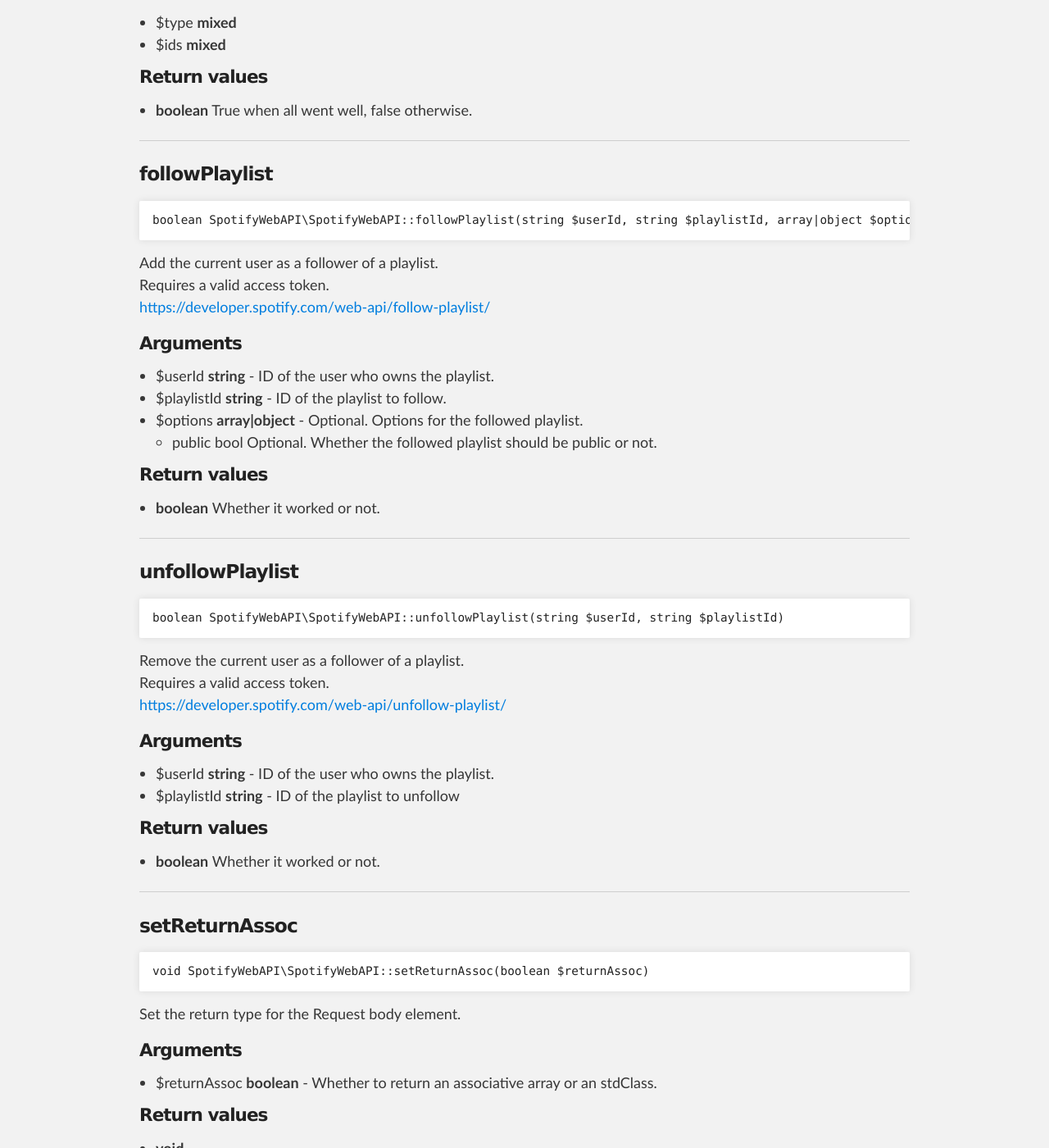
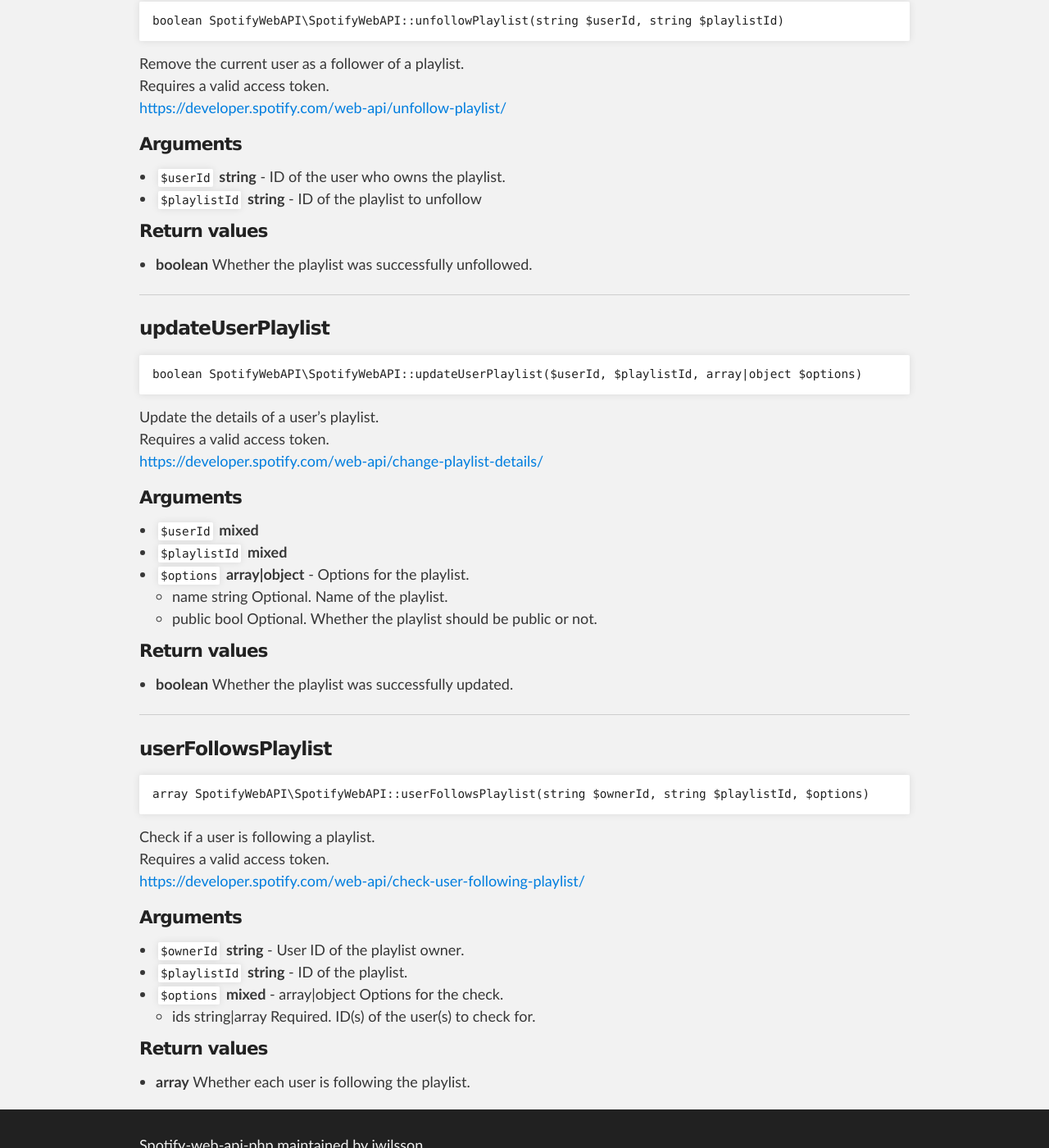
Before and after one commit to jwilsson/spotify-web-api-php, a Jekyll site: the page built from method-reference/spotifywebapi.md, in a window 1280 px wide and 1400 px high, scrolled down 17115 px. Shown: the whole window at 82% size. Built offline with Jekyll 4.4.1, drawn with Linux system fonts in a browser that asks for light colours; some of the changed text lies outside the part shown.

Commit message:
Mark method arguments better

```diff
--- a/method-reference/spotifywebapi.md
+++ b/method-reference/spotifywebapi.md
@@ -12,7 +12,7 @@ Constructor<br>
 Set up Request object.
 
 #### Arguments
-* $request **\SpotifyWebAPI\Request** - Optional. The Request object to use.
+* `$request` **\SpotifyWebAPI\Request** - Optional. The Request object to use.
 
 
 #### Return values
@@ -29,7 +29,7 @@ Requires a valid access token.<br>
 [https://developer.spotify.com/web-api/save-tracks-user/](https://developer.spotify.com/web-api/save-tracks-user/)
 
 #### Arguments
-* $tracks **string\|array** - ID(s) of the track(s) to add.
+* `$tracks` **string\|array** - ID(s) of the track(s) to add.
 
 
 #### Return values
@@ -46,10 +46,10 @@ Requires a valid access token.<br>
 [https://developer.spotify.com/web-api/add-tracks-to-playlist/](https://developer.spotify.com/web-api/add-tracks-to-playlist/)
 
 #### Arguments
-* $userId **string** - ID of the user who owns the playlist.
-* $playlistId **string** - ID of the playlist to add tracks to.
-* $tracks **string\|array** - ID(s) of the track(s) to add.
-* $options **array\|object** - Optional. Options for the new tracks.
+* `$userId` **string** - ID of the user who owns the playlist.
+* `$playlistId` **string** - ID of the playlist to add tracks to.
+* `$tracks` **string\|array** - ID(s) of the track(s) to add.
+* `$options` **array\|object** - Optional. Options for the new tracks.
     * int position Optional. Zero-based position of where in the playlist to add the tracks. Tracks will be appened if omitted or false.
 
 
@@ -61,15 +61,15 @@ Requires a valid access token.<br>
 
 ### createUserPlaylist
 
-    array|object SpotifyWebAPI\SpotifyWebAPI::createUserPlaylist(string $userId, array|object $data)
+    array|object SpotifyWebAPI\SpotifyWebAPI::createUserPlaylist(string $userId, array|object $options)
 
 Create a new playlist for a user.<br>
 Requires a valid access token.<br>
 [https://developer.spotify.com/web-api/create-playlist/](https://developer.spotify.com/web-api/create-playlist/)
 
 #### Arguments
-* $userId **string** - ID of the user to create the playlist for.
-* $data **array\|object** - Data for the new playlist.
+* `$userId` **string** - ID of the user to create the playlist for.
+* `$options` **array\|object** - Options for the new playlist.
     * name string Required. Name of the playlist.
     * public bool Optional. Whether the playlist should be public or not.
 
@@ -77,6 +77,24 @@ Requires a valid access token.<br>
 
 #### Return values
 * **array\|object** The new playlist. Type is controlled by SpotifyWebAPI::setReturnAssoc().
+
+
+
+### currentUserFollows
+
+    array SpotifyWebAPI\SpotifyWebAPI::currentUserFollows($type, $ids)
+
+Check to see if the current user is following one or more artists or other Spotify users.<br>
+Requires a valid access token.<br>
+[https://developer.spotify.com/web-api/check-current-user-follows/](https://developer.spotify.com/web-api/check-current-user-follows/)
+
+#### Arguments
+* `$type` **mixed**
+* `$ids` **mixed**
+
+
+#### Return values
+* **array** Whether each user or artist is followed.
 
 
 
@@ -89,7 +107,7 @@ Requires a valid access token.<br>
 [https://developer.spotify.com/web-api/remove-tracks-user/](https://developer.spotify.com/web-api/remove-tracks-user/)
 
 #### Arguments
-* $tracks **string\|array** - ID(s) of the track(s) to delete.
+* `$tracks` **string\|array** - ID(s) of the track(s) to delete.
 
 
 #### Return values
@@ -106,17 +124,56 @@ Requires a valid access token.<br>
 [https://developer.spotify.com/web-api/remove-tracks-playlist/](https://developer.spotify.com/web-api/remove-tracks-playlist/)
 
 #### Arguments
-* $userId **string** - ID of the user who owns the playlist.
-* $playlistId **string** - ID of the playlist to delete tracks from.
-* $tracks **array** - Array of arrays with tracks to delete and optional position in the playlist where the track is located.
+* `$userId` **string** - ID of the user who owns the playlist.
+* `$playlistId` **string** - ID of the playlist to delete tracks from.
+* `$tracks` **array** - Array of arrays with tracks to delete and optional position in the playlist where the track is located.
     * id string Required. Spotify track ID.
     * position array Optional. Position of the track in the playlist.
 
-* $snapshotId **string** - Optional. The playlist&#039;s snapshot ID.
+* `$snapshotId` **string** - Optional. The playlist&#039;s snapshot ID.
 
 
 #### Return values
-* **string\|boolean** A new snapshot ID or false if the tracks weren&#039;t deleted.
+* **string\|boolean** A new snapshot ID or false if the tracks weren&#039;t successfully deleted.
+
+
+
+### followArtistsOrUsers
+
+    boolean SpotifyWebAPI\SpotifyWebAPI::followArtistsOrUsers($type, $ids)
+
+Add the current user as a follower of one or more artists or other Spotify users.<br>
+Requires a valid access token.<br>
+[https://developer.spotify.com/web-api/follow-artists-users/](https://developer.spotify.com/web-api/follow-artists-users/)
+
+#### Arguments
+* `$type` **mixed**
+* `$ids` **mixed**
+
+
+#### Return values
+* **boolean** Whether the artist or user was successfully followed.
+
+
+
+### followPlaylist
+
+    boolean SpotifyWebAPI\SpotifyWebAPI::followPlaylist(string $userId, string $playlistId, array|object $options)
+
+Add the current user as a follower of a playlist.<br>
+Requires a valid access token.<br>
+[https://developer.spotify.com/web-api/follow-playlist/](https://developer.spotify.com/web-api/follow-playlist/)
+
+#### Arguments
+* `$userId` **string** - ID of the user who owns the playlist.
+* `$playlistId` **string** - ID of the playlist to follow.
+* `$options` **array\|object** - Optional. Options for the followed playlist.
+    * public bool Optional. Whether the followed playlist should be public or not.
+
+
+
+#### Return values
+* **boolean** Whether the playlist was successfully followed.
 
 
 
@@ -128,7 +185,7 @@ Get a album.<br>
 [https://developer.spotify.com/web-api/get-album/](https://developer.spotify.com/web-api/get-album/)
 
 #### Arguments
-* $albumId **string** - ID of the album.
+* `$albumId` **string** - ID of the album.
 
 
 #### Return values
@@ -144,7 +201,7 @@ Get multiple albums.<br>
 [https://developer.spotify.com/web-api/get-several-albums/](https://developer.spotify.com/web-api/get-several-albums/)
 
 #### Arguments
-* $albumIds **array** - IDs of the albums.
+* `$albumIds` **array** - IDs of the albums.
 
 
 #### Return values
@@ -160,8 +217,8 @@ Get a album's tracks.<br>
 [https://developer.spotify.com/web-api/get-several-albums/](https://developer.spotify.com/web-api/get-several-albums/)
 
 #### Arguments
-* $albumId **string** - ID of the album.
-* $options **array\|object** - Optional. Options for the tracks.
+* `$albumId` **string** - ID of the album.
+* `$options` **array\|object** - Optional. Options for the tracks.
     * int limit Optional. Limit the number of tracks.
     * int offset Optional. Number of tracks to skip.
 
@@ -180,7 +237,7 @@ Get an artist.<br>
 [https://developer.spotify.com/web-api/get-artist/](https://developer.spotify.com/web-api/get-artist/)
 
 #### Arguments
-* $artistId **string** - ID of the artist.
+* `$artistId` **string** - ID of the artist.
 
 
 #### Return values
@@ -196,7 +253,7 @@ Get multiple artists.<br>
 [https://developer.spotify.com/web-api/get-several-artists/](https://developer.spotify.com/web-api/get-several-artists/)
 
 #### Arguments
-* $artistIds **array** - IDs of the artists.
+* `$artistIds` **array** - IDs of the artists.
 
 
 #### Return values
@@ -212,7 +269,7 @@ Get an artist's related artists.<br>
 [https://developer.spotify.com/web-api/get-related-artists/](https://developer.spotify.com/web-api/get-related-artists/)
 
 #### Arguments
-* $artistId **string** - ID of the artist.
+* `$artistId` **string** - ID of the artist.
 
 
 #### Return values
@@ -228,9 +285,9 @@ Get an artist's albums.<br>
 [https://developer.spotify.com/web-api/get-artists-albums/](https://developer.spotify.com/web-api/get-artists-albums/)
 
 #### Arguments
-* $artistId **string** - ID of the artist.
-* $options **array\|object** - Optional. Options for the albums.
-    * array album_type Optional. Album types to return. If omitted, all album types will be returned.
+* `$artistId` **string** - ID of the artist.
+* `$options` **array\|object** - Optional. Options for the albums.
+    * string\|array album_type Optional. Album type(s) to return. If omitted, all album types will be returned.
     * string market Optional. A ISO 3166-1 alpha-2 country code. Limit the results to tracks that are playable in this market.
     * int limit Optional. Limit the number of albums.
     * int offset Optional. Number of albums to skip.
@@ -250,8 +307,8 @@ Get an artist's top tracks in a country.<br>
 [https://developer.spotify.com/web-api/get-artists-top-tracks/](https://developer.spotify.com/web-api/get-artists-top-tracks/)
 
 #### Arguments
-* $artistId **string** - ID of the artist.
-* $country **string** - An ISO 3166-1 alpha-2 country code specifying the country to get the top tracks for.
+* `$artistId` **string** - ID of the artist.
+* `$country` **string** - An ISO 3166-1 alpha-2 country code specifying the country to get the top tracks for.
 
 
 #### Return values
@@ -268,7 +325,7 @@ Requires a valid access token.<br>
 [https://developer.spotify.com/web-api/get-list-featured-playlists/](https://developer.spotify.com/web-api/get-list-featured-playlists/)
 
 #### Arguments
-* $options **array\|object** - Optional. Options for the playlists.
+* `$options` **array\|object** - Optional. Options for the playlists.
     * string locale Optional. An lowercase ISO 639 language code and an uppercase ISO 3166-1 alpha-2 country code. Separated by an underscore. Show playlists in this language.
     * string country Optional. An ISO 3166-1 alpha-2 country code. Show playlists from this country.
     * string timestamp Optional. A ISO 8601 timestamp. Show playlists relevant to this date and time.
@@ -309,14 +365,13 @@ Requires a valid access token.<br>
 
     array|object SpotifyWebAPI\SpotifyWebAPI::getCategory(string $categoryId, array|object $options)
 
-Get a Category.<br>
-Get a single category used to tag items in Spotify (on, for example, the Spotify player’s “Browse” tab).<br>
+Get a single category used to tag items in Spotify (on, for example, the Spotify player’s "Browse" tab).<br>
 Requires a valid access token.<br>
 [https://developer.spotify.com/web-api/get-category/](https://developer.spotify.com/web-api/get-category/)
 
 #### Arguments
-* $categoryId **string** - The Spotify ID for the category.
-* $options **array\|object** - Optional. Options for the category.
+* `$categoryId` **string** - The Spotify ID of the category.
+* `$options` **array\|object** - Optional. Options for the category.
     * string locale Optional. An lowercase ISO 639 language code and an uppercase ISO 3166-1 alpha-2 country code. Separated by an underscore. Show category in this language.
     * string country Optional. An ISO 3166-1 alpha-2 country code. Show category from this country.
 
@@ -331,14 +386,13 @@ Requires a valid access token.<br>
 
     array|object SpotifyWebAPI\SpotifyWebAPI::getCategoryPlaylists(string $categoryId, array|object $options)
 
-Get a Category’s Playlists.<br>
 Get a list of Spotify playlists tagged with a particular category.<br>
 Requires a valid access token.<br>
 [https://developer.spotify.com/web-api/get-categorys-playlists/](https://developer.spotify.com/web-api/get-categorys-playlists/)
 
 #### Arguments
-* $categoryId **string** - The Spotify ID for the category.
-* $options **array\|object** - Optional. Options for the category&#039;s playlists.
+* `$categoryId` **string** - The Spotify ID of the category.
+* `$options` **array\|object** - Optional. Options for the category&#039;s playlists.
     * string country Optional. An ISO 3166-1 alpha-2 country code. Show category playlists from this country.
     * int limit Optional. Limit the number of playlists.
     * int offset Optional. Number of playlists to skip.
@@ -359,7 +413,7 @@ Requires a valid access token.<br>
 [https://developer.spotify.com/web-api/get-list-new-releases/](https://developer.spotify.com/web-api/get-list-new-releases/)
 
 #### Arguments
-* $options **array\|object** - Optional. Options for the items.
+* `$options` **array\|object** - Optional. Options for the items.
     * string country Optional. An ISO 3166-1 alpha-2 country code. Show items relevant to this country.
     * int limit Optional. Limit the number of items.
     * int offset Optional. Number of items to skip.
@@ -380,7 +434,7 @@ Requires a valid access token.<br>
 [https://developer.spotify.com/web-api/get-users-saved-tracks/](https://developer.spotify.com/web-api/get-users-saved-tracks/)
 
 #### Arguments
-* $options **array\|object** - Optional. Options for the tracks.
+* `$options` **array\|object** - Optional. Options for the tracks.
     * int limit Optional. Limit the number of tracks.
     * int offset Optional. Number of tracks to skip.
 
@@ -411,7 +465,7 @@ Get a track.<br>
 [https://developer.spotify.com/web-api/get-track/](https://developer.spotify.com/web-api/get-track/)
 
 #### Arguments
-* $trackId **string** - ID of the track.
+* `$trackId` **string** - ID of the track.
 
 
 #### Return values
@@ -427,7 +481,7 @@ Get multiple tracks.<br>
 [https://developer.spotify.com/web-api/get-several-tracks/](https://developer.spotify.com/web-api/get-several-tracks/)
 
 #### Arguments
-* $trackIds **array** - IDs of the tracks.
+* `$trackIds` **array** - IDs of the tracks.
 
 
 #### Return values
@@ -443,7 +497,7 @@ Get a user.<br>
 [https://developer.spotify.com/web-api/get-users-profile/](https://developer.spotify.com/web-api/get-users-profile/)
 
 #### Arguments
-* $userId **string** - ID of the user.
+* `$userId` **string** - ID of the user.
 
 
 #### Return values
@@ -460,8 +514,8 @@ Requires a valid access token.<br>
 [https://developer.spotify.com/web-api/get-list-users-playlists/](https://developer.spotify.com/web-api/get-list-users-playlists/)
 
 #### Arguments
-* $userId **string** - ID of the user.
-* $options **array\|object** - Optional. Options for the tracks.
+* `$userId` **string** - ID of the user.
+* `$options` **array\|object** - Optional. Options for the tracks.
     * int limit Optional. Limit the number of tracks.
     * int offset Optional. Number of tracks to skip.
 
@@ -481,10 +535,10 @@ Requires a valid access token.<br>
 [https://developer.spotify.com/web-api/get-playlist/](https://developer.spotify.com/web-api/get-playlist/)
 
 #### Arguments
-* $userId **string** - ID of the user.
-* $playlistId **string** - ID of the playlist.
-* $options **array\|object** - Optional. Options for the playlist.
-    * array fields Optional. A list of fields to return. See Spotify docs for more info.
+* `$userId` **string** - ID of the user.
+* `$playlistId` **string** - ID of the playlist.
+* `$options` **array\|object** - Optional. Options for the playlist.
+    * string\|array fields Optional. A list of fields to return. See Spotify docs for more info.
 
 
 
@@ -502,10 +556,10 @@ Requires a valid access token.<br>
 [https://developer.spotify.com/web-api/get-playlists-tracks/](https://developer.spotify.com/web-api/get-playlists-tracks/)
 
 #### Arguments
-* $userId **string** - ID of the user.
-* $playlistId **string** - ID of the playlist.
-* $options **array\|object** - Optional. Options for the tracks.
-    * array fields Optional. A list of fields to return. See Spotify docs for more info.
+* `$userId` **string** - ID of the user.
+* `$playlistId` **string** - ID of the playlist.
+* `$options` **array\|object** - Optional. Options for the tracks.
+    * string\|array fields Optional. A list of fields to return. See Spotify docs for more info.
     * int limit Optional. Limit the number of tracks.
     * int offset Optional. Number of tracks to skip.
 
@@ -539,7 +593,7 @@ Requires a valid access token.<br>
 [https://developer.spotify.com/web-api/check-users-saved-tracks/](https://developer.spotify.com/web-api/check-users-saved-tracks/)
 
 #### Arguments
-* $tracks **string\|array** - ID(s) of the track(s) to check for.
+* `$tracks` **string\|array** - ID(s) of the track(s) to check for.
 
 
 #### Return values
@@ -556,9 +610,9 @@ Requires a valid access token.<br>
 [https://developer.spotify.com/web-api/reorder-playlists-tracks/](https://developer.spotify.com/web-api/reorder-playlists-tracks/)
 
 #### Arguments
-* $userId **string** - ID of the user.
-* $playlistId **string** - ID of the playlist.
-* $options **array\|object** - Options for the new .
+* `$userId` **string** - ID of the user.
+* `$playlistId` **string** - ID of the playlist.
+* `$options` **array\|object** - Options for the new .
     * int range_start Position of the first track to be reordered.
     * int range_length Optional. The amount of tracks to be reordered.
     * int insert_before Position where the tracks should be inserted.
@@ -567,7 +621,7 @@ Requires a valid access token.<br>
 
 
 #### Return values
-* **string\|boolean** A new snapshot ID or false if the tracks weren&#039;t reordered.
+* **string\|boolean** A new snapshot ID or false if the tracks weren&#039;t successfully reordered.
 
 
 
@@ -580,9 +634,9 @@ Requires a valid access token.<br>
 [https://developer.spotify.com/web-api/replace-playlists-tracks/](https://developer.spotify.com/web-api/replace-playlists-tracks/)
 
 #### Arguments
-* $userId **string** - ID of the user.
-* $playlistId **string** - ID of the playlist.
-* $tracks **string\|array** - ID(s) of the track(s) to add.
+* `$userId` **string** - ID of the user.
+* `$playlistId` **string** - ID of the playlist.
+* `$tracks` **string\|array** - ID(s) of the track(s) to add.
 
 
 #### Return values
@@ -599,9 +653,9 @@ Requires a valid access token if market=from_token is used.<br>
 [https://developer.spotify.com/web-api/search-item/](https://developer.spotify.com/web-api/search-item/)
 
 #### Arguments
-* $query **string** - The term to search for.
-* $type **string\|array** - The type of item to search for.
-* $options **array\|object** - Optional. Options for the search.
+* `$query` **string** - The term to search for.
+* `$type` **string\|array** - The type of item to search for.
+* `$options` **array\|object** - Optional. Options for the search.
     * string market Optional. A ISO 3166-1 alpha-2 country code. Limit the results to items that are playable in this market.
     * int limit Optional. Limit the number of items.
     * int offset Optional. Number of items to skip.
@@ -620,7 +674,7 @@ Requires a valid access token if market=from_token is used.<br>
 Set the access token to use.
 
 #### Arguments
-* $accessToken **string** - The access token.
+* `$accessToken` **string** - The access token.
 
 
 #### Return values
@@ -628,19 +682,70 @@ Set the access token to use.
 
 
 
+### setReturnAssoc
+
+    void SpotifyWebAPI\SpotifyWebAPI::setReturnAssoc(boolean $returnAssoc)
+
+Set the return type for the Request body element.
+
+#### Arguments
+* `$returnAssoc` **boolean** - Whether to return an associative array or an stdClass.
+
+
+#### Return values
+* **void**
+
+
+
+### unfollowArtistsOrUsers
+
+    boolean SpotifyWebAPI\SpotifyWebAPI::unfollowArtistsOrUsers($type, $ids)
+
+Remove the current user as a follower of one or more artists or other Spotify users.<br>
+Requires a valid access token.<br>
+[https://developer.spotify.com/web-api/unfollow-artists-users/](https://developer.spotify.com/web-api/unfollow-artists-users/)
+
+#### Arguments
+* `$type` **mixed**
+* `$ids` **mixed**
+
+
+#### Return values
+* **boolean** Whether the artist(s) or user(s) were successfully unfollowed.
+
+
+
+### unfollowPlaylist
+
+    boolean SpotifyWebAPI\SpotifyWebAPI::unfollowPlaylist(string $userId, string $playlistId)
+
+Remove the current user as a follower of a playlist.<br>
+Requires a valid access token.<br>
+[https://developer.spotify.com/web-api/unfollow-playlist/](https://developer.spotify.com/web-api/unfollow-playlist/)
+
+#### Arguments
+* `$userId` **string** - ID of the user who owns the playlist.
+* `$playlistId` **string** - ID of the playlist to unfollow
+
+
+#### Return values
+* **boolean** Whether the playlist was successfully unfollowed.
+
+
+
 ### updateUserPlaylist
 
-    boolean SpotifyWebAPI\SpotifyWebAPI::updateUserPlaylist($userId, $playlistId, array|object $data)
+    boolean SpotifyWebAPI\SpotifyWebAPI::updateUserPlaylist($userId, $playlistId, array|object $options)
 
 Update the details of a user's playlist.<br>
 Requires a valid access token.<br>
 [https://developer.spotify.com/web-api/change-playlist-details/](https://developer.spotify.com/web-api/change-playlist-details/)
 
 #### Arguments
-* $userId **mixed**
-* $playlistId **mixed**
-* $data **array\|object** - Data for the new playlist.
-    * name string Required. Name of the playlist.
+* `$userId` **mixed**
+* `$playlistId` **mixed**
+* `$options` **array\|object** - Options for the playlist.
+    * name string Optional. Name of the playlist.
     * public bool Optional. Whether the playlist should be public or not.
 
 
@@ -654,125 +759,17 @@ Requires a valid access token.<br>
 
     array SpotifyWebAPI\SpotifyWebAPI::userFollowsPlaylist(string $ownerId, string $playlistId, $options)
 
-Check if a user is following a playlist<br>
+Check if a user is following a playlist.<br>
 Requires a valid access token.<br>
 [https://developer.spotify.com/web-api/check-user-following-playlist/](https://developer.spotify.com/web-api/check-user-following-playlist/)
 
 #### Arguments
-* $ownerId **string** - User ID of the playlist owner.
-* $playlistId **string** - ID of the playlist.
-* $options **mixed** - array\|object Options for the check.
-    * ids array Required. IDs of the user(s) to check for.
+* `$ownerId` **string** - User ID of the playlist owner.
+* `$playlistId` **string** - ID of the playlist.
+* `$options` **mixed** - array\|object Options for the check.
+    * ids string\|array Required. ID(s) of the user(s) to check for.
 
 
 
 #### Return values
 * **array** Whether each user is following the playlist.
-
-
-
-### currentUserFollows
-
-    array SpotifyWebAPI\SpotifyWebAPI::currentUserFollows($type, $ids)
-
-Check to see if the current user is following one or more artists or other Spotify users<br>
-Requires a valid access token.<br>
-[https://developer.spotify.com/web-api/check-current-user-follows/](https://developer.spotify.com/web-api/check-current-user-follows/)
-
-#### Arguments
-* $type **mixed**
-* $ids **mixed**
-
-
-#### Return values
-* **array** Whether each id (for user or artist) is followed.
-
-
-
-### followArtistsOrUsers
-
-    boolean SpotifyWebAPI\SpotifyWebAPI::followArtistsOrUsers($type, $ids)
-
-Add the current user as a follower of one or more artists or other Spotify users<br>
-Requires a valid access token.<br>
-[https://developer.spotify.com/web-api/follow-artists-users/](https://developer.spotify.com/web-api/follow-artists-users/)
-
-#### Arguments
-* $type **mixed**
-* $ids **mixed**
-
-
-#### Return values
-* **boolean** True when all went well, false otherwise.
-
-
-
-### unfollowArtistsOrUsers
-
-    boolean SpotifyWebAPI\SpotifyWebAPI::unfollowArtistsOrUsers($type, $ids)
-
-Remove the current user as a follower of one or more artists or other Spotify users<br>
-Requires a valid access token.<br>
-[https://developer.spotify.com/web-api/unfollow-artists-users/](https://developer.spotify.com/web-api/unfollow-artists-users/)
-
-#### Arguments
-* $type **mixed**
-* $ids **mixed**
-
-
-#### Return values
-* **boolean** True when all went well, false otherwise.
-
-
-
-### followPlaylist
-
-    boolean SpotifyWebAPI\SpotifyWebAPI::followPlaylist(string $userId, string $playlistId, array|object $options)
-
-Add the current user as a follower of a playlist.<br>
-Requires a valid access token.<br>
-[https://developer.spotify.com/web-api/follow-playlist/](https://developer.spotify.com/web-api/follow-playlist/)
-
-#### Arguments
-* $userId **string** - ID of the user who owns the playlist.
-* $playlistId **string** - ID of the playlist to follow.
-* $options **array\|object** - Optional. Options for the followed playlist.
-    * public bool Optional. Whether the followed playlist should be public or not.
-
-
-
-#### Return values
-* **boolean** Whether it worked or not.
-
-
-
-### unfollowPlaylist
-
-    boolean SpotifyWebAPI\SpotifyWebAPI::unfollowPlaylist(string $userId, string $playlistId)
-
-Remove the current user as a follower of a playlist.<br>
-Requires a valid access token.<br>
-[https://developer.spotify.com/web-api/unfollow-playlist/](https://developer.spotify.com/web-api/unfollow-playlist/)
-
-#### Arguments
-* $userId **string** - ID of the user who owns the playlist.
-* $playlistId **string** - ID of the playlist to unfollow
-
-
-#### Return values
-* **boolean** Whether it worked or not.
-
-
-
-### setReturnAssoc
-
-    void SpotifyWebAPI\SpotifyWebAPI::setReturnAssoc(boolean $returnAssoc)
-
-Set the return type for the Request body element.
-
-#### Arguments
-* $returnAssoc **boolean** - Whether to return an associative array or an stdClass.
-
-
-#### Return values
-* **void**
```
Also changed, not shown: other parts of method-reference/spotifywebapi.md (+2 -3 lines), method-reference/request.md (+13 -13 lines), method-reference/session.md (+12 -12 lines).
